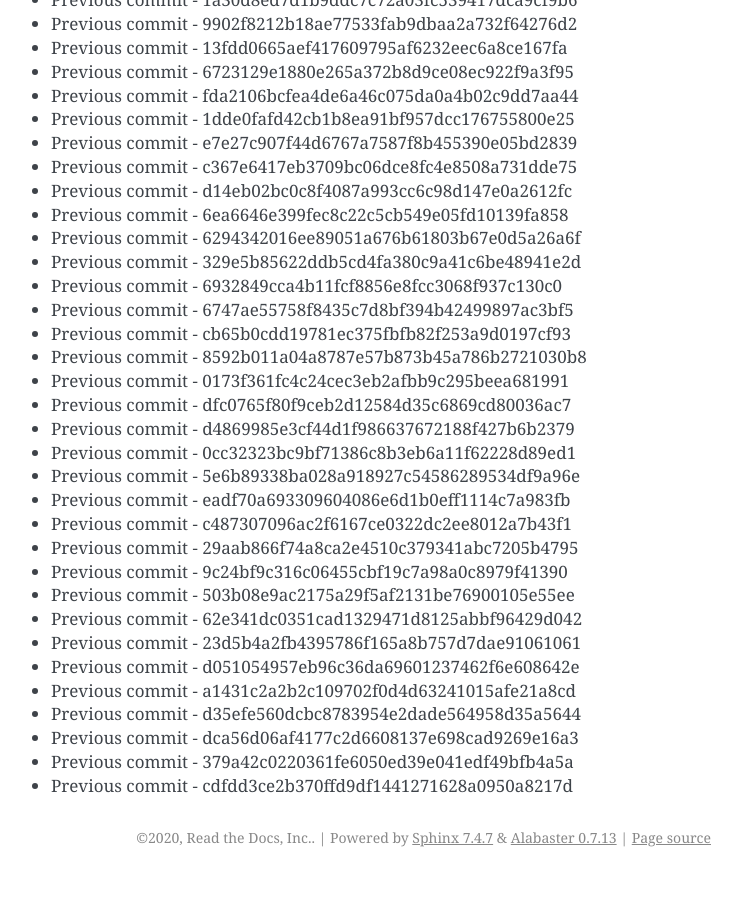
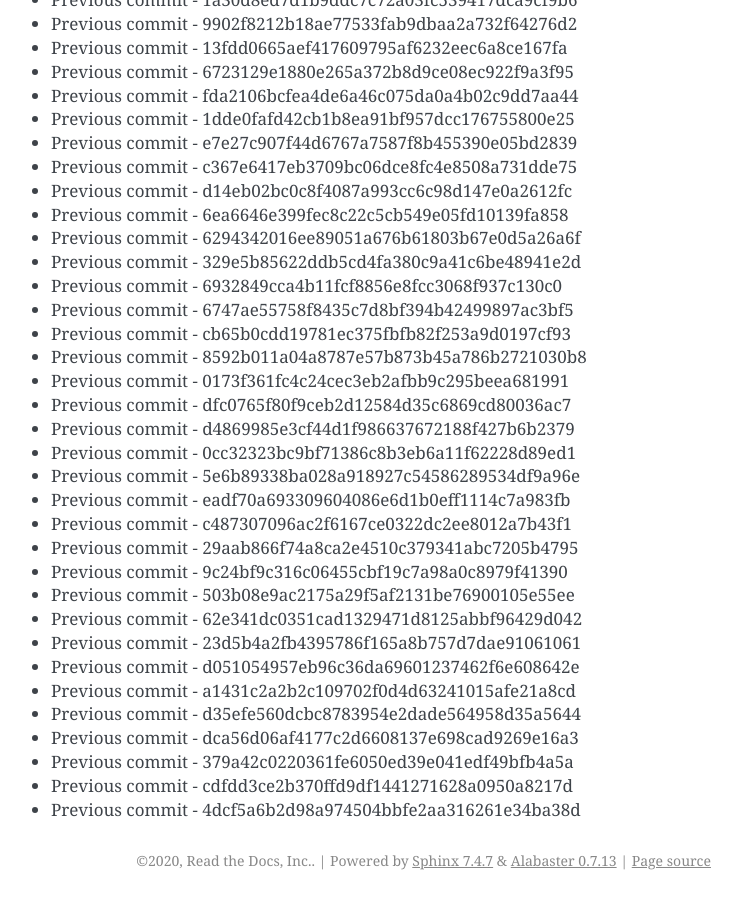
Before and after one commit to readthedocs/rtd-git-stresstest, a Sphinx documentation site: the page built from docs/updates.rst, in a window 1280 px wide and 900 px high, scrolled down 29021 px. Shown: the whole window, without its empty margins (399-1141 px from the left). Built offline with Sphinx 7.4.7, drawn with Linux system fonts in a browser that asks for light colours; before the commit the page ends 29898 px from its top, so only the background shows below that.

Commit message:
Generating commit from previous: 4dcf5a6b2d98a974504bbfe2aa316261e34ba38d

```diff
--- a/docs/updates.rst
+++ b/docs/updates.rst
@@ -1251,3 +1251,4 @@ It can be tested for any performance characteristics.
 * Previous commit - dca56d06af4177c2d6608137e698cad9269e16a3
 * Previous commit - 379a42c0220361fe6050ed39e041edf49bfb4a5a
 * Previous commit - cdfdd3ce2b370ffd9df1441271628a0950a8217d
+* Previous commit - 4dcf5a6b2d98a974504bbfe2aa316261e34ba38d
```
